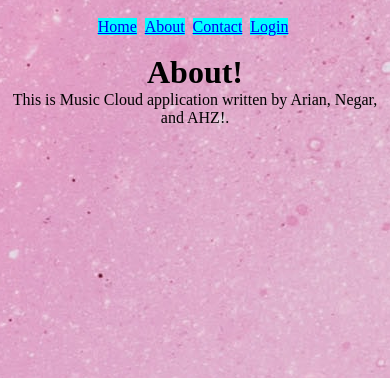
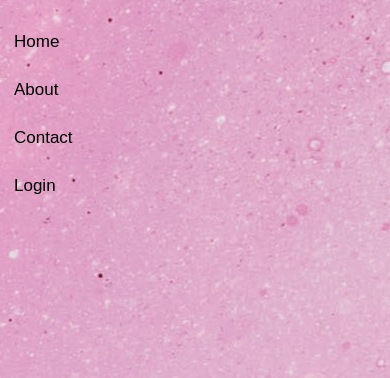
Before and after one commit to AHHHZ975/SoftwareEngineeringProject, a Flask app: page /about in a window 390 px wide. Shown: the top 378 px of the page. Run offline with Flask 2, Linux system fonts and the light colour scheme.

Commit message:
Improve the front-end of the top nav bar

```diff
--- a/templates/about.html
+++ b/templates/about.html
@@ -1,5 +1,14 @@
 {% extends "base.html" %}
+{% block header %}
+    <link rel="stylesheet" href="../static/css/style.css">
+    <meta charset="utf-8">
+    <title>Music player</title>
+
+    <!-- search box-->
+    <link rel="stylesheet" href="https://cdnjs.cloudflare.com/ajax/libs/font-awesome/4.7.0/css/font-awesome.min.css">
+{% endblock %}
 {% block body %}
-    <h1>About!</h1>
-    <p>This is Music Cloud application written by Arian, Negar, and AHZ!.</p>
+
 {% endblock %}
+{% block nav %}
+{% endblock %}
--- a/templates/base.html
+++ b/templates/base.html
@@ -1,10 +1,87 @@
 <!DOCTYPE html>
 <html>
     <head>
-        {% block header %}{% endblock %}
+        {% block header %}
+        {% endblock %}
         <!-- <link rel="shortcut icon" href="{{url_for('static', filename='favicon.ico')}}" /> -->
         <link rel="stylesheet" type="text/css" href="../static/css/style.css" />
         <script type="text/javascript" src="../static/js/jquery-1.7.1.min.js"></script>
+        <style>
+            * {box-sizing: border-box;}
+
+            body {
+            margin: 0;
+            font-family: Arial, Helvetica, sans-serif;
+            }
+
+            .topnav {
+            overflow: hidden;
+            /* background-color: #e9b0df; */
+            }
+
+            .topnav a {
+            float: left;
+            display: block;
+            color: black;
+            text-align: center;
+            padding: 14px 16px;
+            text-decoration: none;
+            font-size: 17px;
+            }
+
+            .topnav a:hover {
+            background-color: #ddd;
+            color: black;
+            }
+
+            .topnav a.active {
+            background-color: #e9b0df;
+            color: white;
+            }
+
+            .topnav .search-container {
+            float: right;
+            }
+
+            .topnav input[type=text] {
+            padding: 6px;
+            margin-top: 8px;
+            font-size: 17px;
+            border: none;
+            }
+
+            .topnav .search-container button {
+            float: right;
+            padding: 6px 10px;
+            margin-top: 8px;
+            margin-right: 16px;
+            background: #ddd;
+            font-size: 17px;
+            border: none;
+            cursor: pointer;
+            }
+
+            .topnav .search-container button:hover {
+            background: #ccc;
+            }
+
+            @media screen and (max-width: 600px) {
+            .topnav .search-container {
+            float: none;
+            }
+            .topnav a, .topnav input[type=text], .topnav .search-container button {
+            float: none;
+            display: block;
+            text-align: left;
+            width: 100%;
+            margin: 0;
+            padding: 14px;
+            }
+            .topnav input[type=text] {
+            border: 1px solid #ccc;
+            }
+            }
+        </style>
     </head>
     <style>
         body {
@@ -20,19 +97,19 @@
         }
     </style>
     <body>
-        <div style="text-align: center;" id="nav">
+        <div class="topnav" style="text-align: center;" id="nav">
             <br>
             <ul>
                 {% block nav %}{% endblock %}
-                <li class="horizontal"><a href="{{url_for('main')}}">Home</a></li>
-                <li class="horizontal"><a href="{{url_for('about')}}">About</a></li>
-                <li class="horizontal"><a href="{{url_for('contact')}}">Contact</a></li>
+                <a href="{{url_for('main')}}">Home</a>
+                <a href="{{url_for('about')}}">About</a>
+                <a href="{{url_for('contact')}}">Contact</a>
                 {% if 'username' in session %}
-                <li class="horizontal"><a href="{{url_for('playlist')}}">Playlist</a></li>
-                <li class="horizontal"><a href="{{url_for('music')}}">Music</a></li>
-                <li class="horizontal"><a href="{{url_for('login')}}">Logout</a>
+                <a href="{{url_for('playlist')}}">Playlist</a>
+                <a href="{{url_for('music')}}">Music</a>
+                <a href="{{url_for('login')}}">Logout</a>
                 {% else %}
-                <li class="horizontal"><a href="{{url_for('login')}}">Login</a>
+                <a href="{{url_for('login')}}">Login</a>
                 {% endif %}
             </ul>
         </div>
```
Also changed, not shown: db/lyrics.json (+3 -3 lines), db/sounds.json (+4 -4 lines), templates/contact.html (+11 -2 lines), 1 other file.
